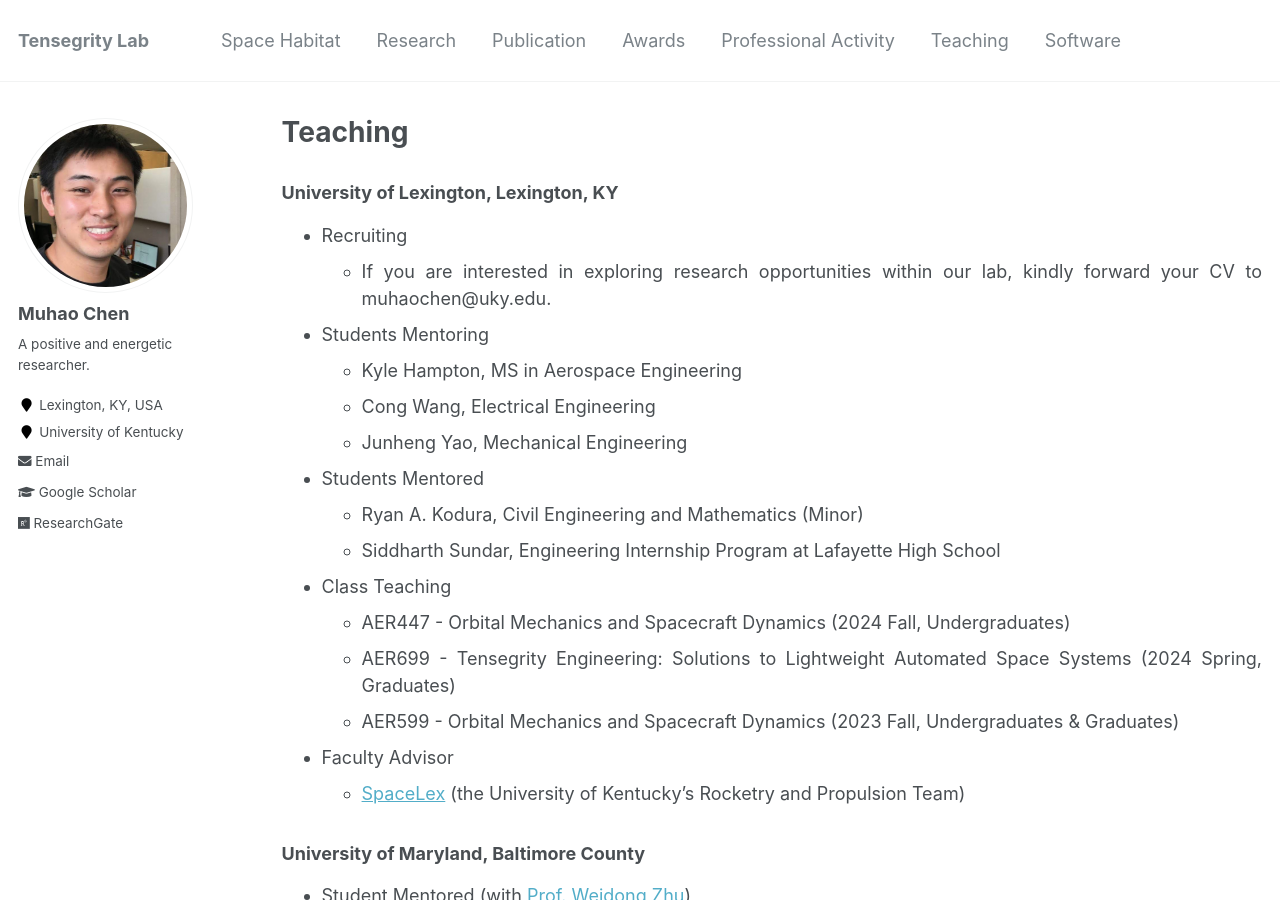
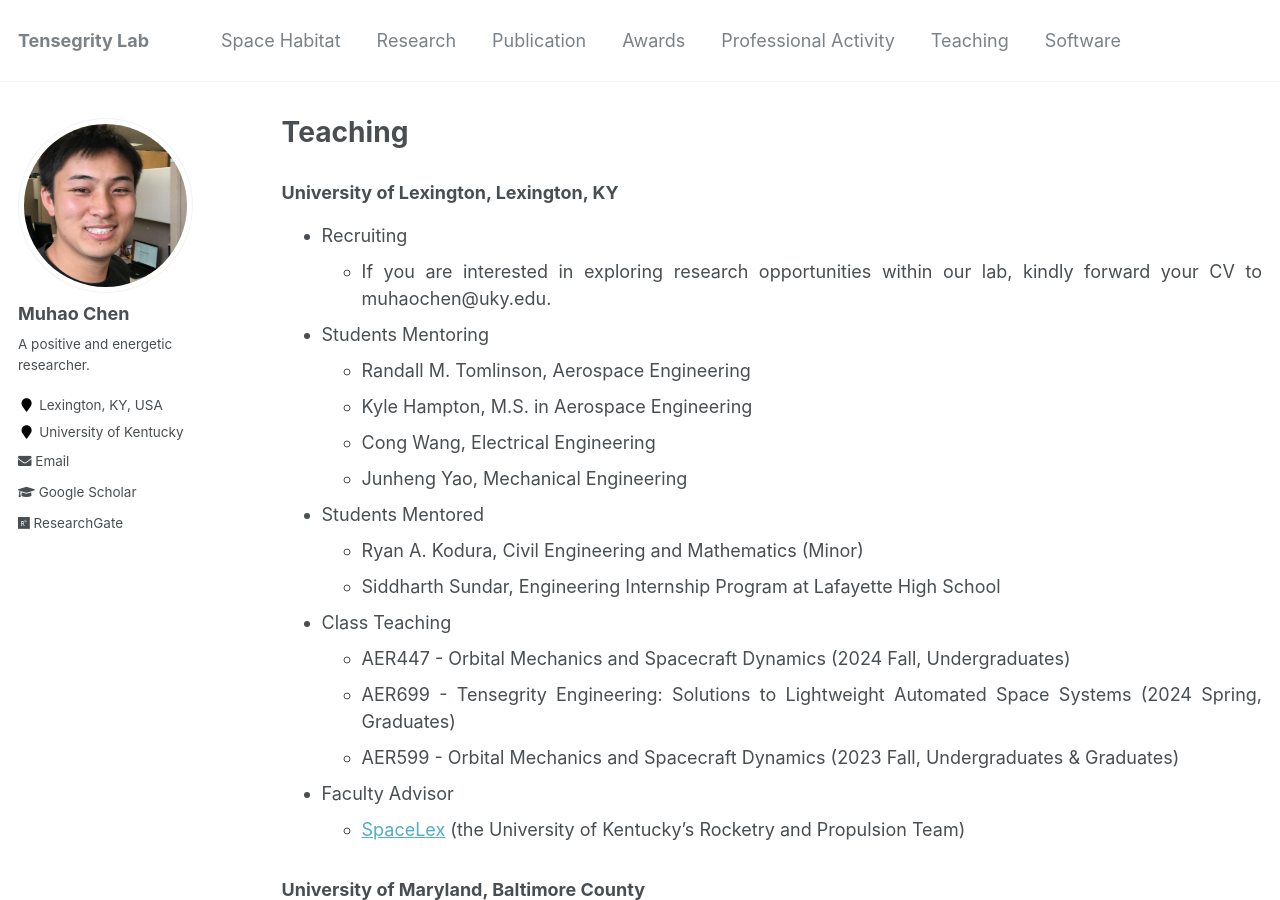
Before and after one commit to Muhao-Chen/muhao-chen.github.io, a Jekyll site: the page built from _pages/teaching.md, in a window 1280 px wide and 900 px high. Built offline with Jekyll 4.4.1, drawn with Linux system fonts in a browser that asks for light colours.

Commit message:
Update teaching.md

```diff
--- a/_pages/teaching.md
+++ b/_pages/teaching.md
@@ -12,7 +12,8 @@ toc: true
 - Recruiting
     * If you are interested in exploring research opportunities within our lab, kindly forward your CV to muhaochen@uky.edu.
 - Students Mentoring
-    * Kyle Hampton, MS in Aerospace Engineering
+    * Randall M. Tomlinson, Aerospace Engineering
+    * Kyle Hampton, M.S. in Aerospace Engineering
     * Cong Wang, Electrical Engineering
     * Junheng Yao, Mechanical Engineering
 - Students Mentored
```
